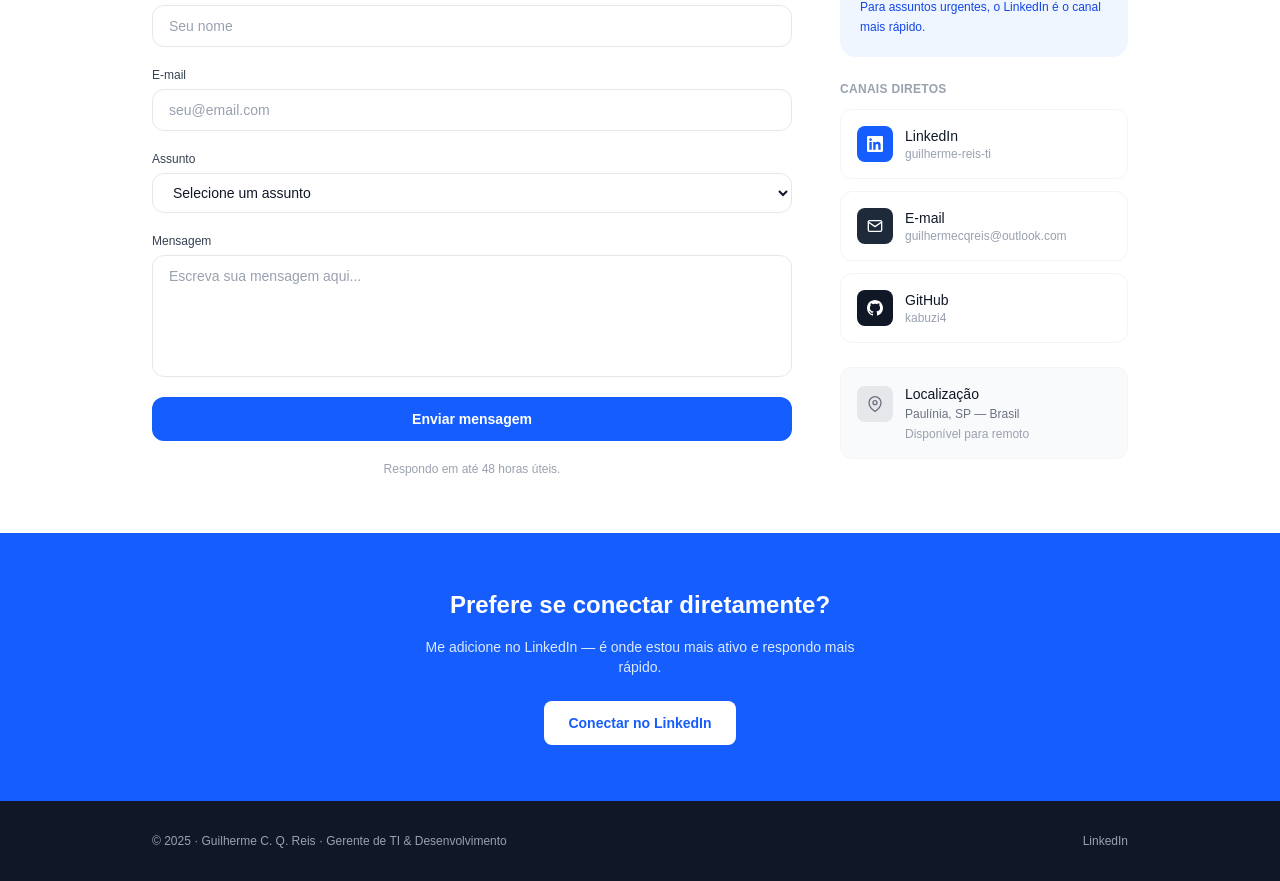
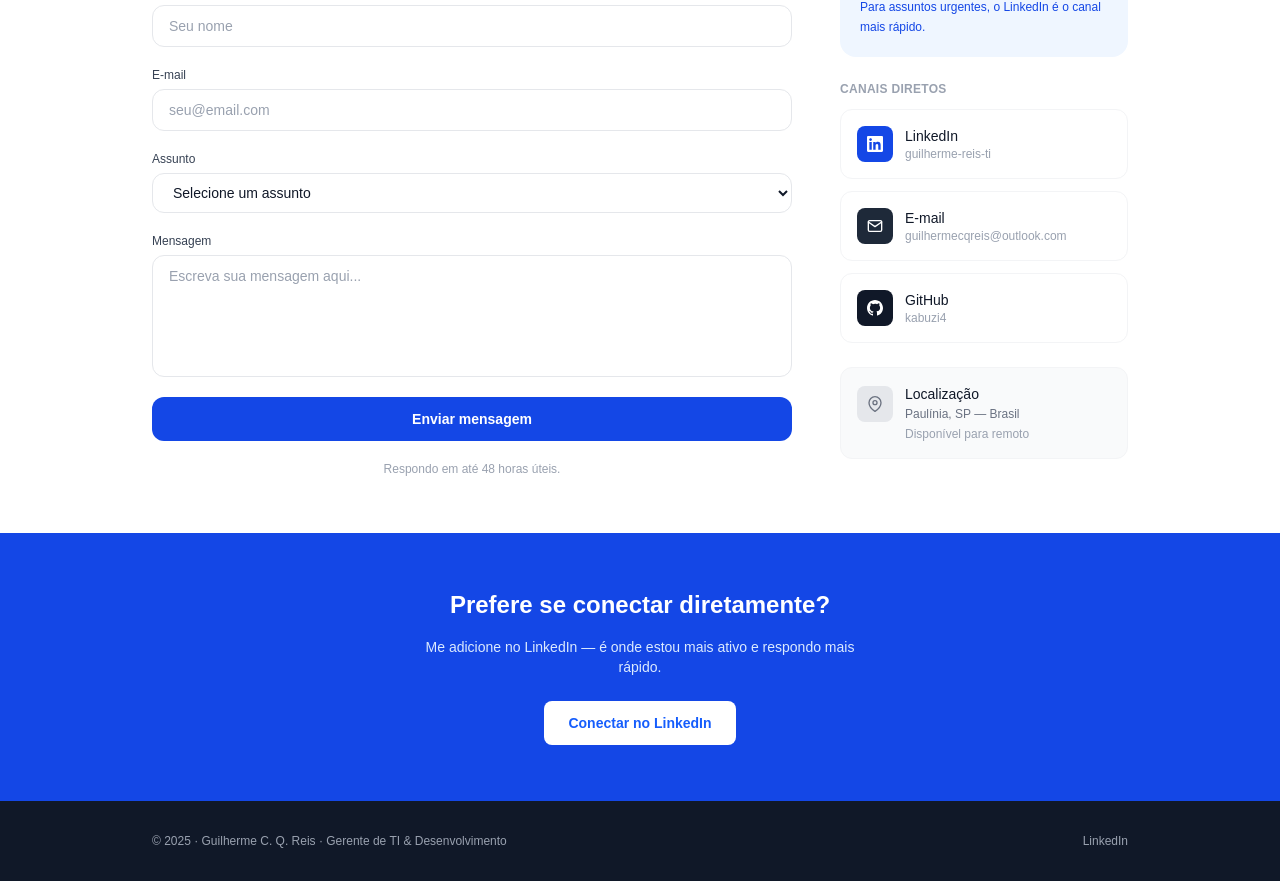
Before and after one commit to kabuzi4/blog-portfolio, a Next.js app: page /contato in a window 1280 px wide. Shown: the part 436-1317 px from the top of the page. Built offline with nearby package versions, Linux system fonts and the light colour scheme.

Commit message:
style: escurecer azul de blue-600 para blue-700 para melhor contraste

```diff
--- a/app/blog/[slug]/page.tsx
+++ b/app/blog/[slug]/page.tsx
@@ -260,7 +260,7 @@ export default async function PostPage({
                 </div>
               )}
 
-              <div className="bg-blue-600 rounded-2xl p-4 text-center">
+              <div className="bg-blue-700 rounded-2xl p-4 text-center">
                 <p className="text-xs font-semibold text-white mb-1">Vamos nos conectar?</p>
                 <p className="text-xs text-blue-100 mb-3 leading-relaxed">
                   Sigo compartilhando conteúdo sobre TI e liderança no LinkedIn.
--- a/app/blog/page.tsx
+++ b/app/blog/page.tsx
@@ -90,7 +90,7 @@ export default async function BlogPage({
                 href={href}
                 className={`flex-shrink-0 text-xs font-medium px-4 py-1.5 rounded-full border transition-colors ${
                   isActive
-                    ? "bg-blue-600 text-white border-blue-600"
+                    ? "bg-blue-700 text-white border-blue-600"
                     : "bg-white text-gray-500 border-gray-200 hover:border-blue-200 hover:text-blue-600"
                 }`}
               >
--- a/app/contato/page.tsx
+++ b/app/contato/page.tsx
@@ -113,7 +113,7 @@ export default function ContatoPage() {
               {/* Botão */}
               <button
                 type="submit"
-                className="w-full py-3 bg-blue-600 text-white text-sm font-semibold rounded-xl hover:bg-blue-700 active:scale-95 transition-all"
+                className="w-full py-3 bg-blue-700 text-white text-sm font-semibold rounded-xl hover:bg-blue-700 active:scale-95 transition-all"
               >
                 Enviar mensagem
               </button>
@@ -151,7 +151,7 @@ export default function ContatoPage() {
                   rel="noopener noreferrer"
                   className="flex items-center gap-3 p-4 bg-white border border-gray-100 rounded-xl hover:border-blue-200 hover:bg-blue-50/30 transition-all group"
                 >
-                  <div className="w-9 h-9 rounded-lg bg-blue-600 flex items-center justify-center flex-shrink-0">
+                  <div className="w-9 h-9 rounded-lg bg-blue-700 flex items-center justify-center flex-shrink-0">
                     <svg width="16" height="16" viewBox="0 0 24 24" fill="white">
                       <path d="M20.447 20.452h-3.554v-5.569c0-1.328-.027-3.037-1.852-3.037-1.853 0-2.136 1.445-2.136 2.939v5.667H9.351V9h3.414v1.561h.046c.477-.9 1.637-1.85 3.37-1.85 3.601 0 4.267 2.37 4.267 5.455v6.286zM5.337 7.433c-1.144 0-2.063-.926-2.063-2.065 0-1.138.92-2.063 2.063-2.063 1.14 0 2.064.925 2.064 2.063 0 1.139-.925 2.065-2.064 2.065zm1.782 13.019H3.555V9h3.564v11.452zM22.225 0H1.771C.792 0 0 .774 0 1.729v20.542C0 23.227.792 24 1.771 24h20.451C23.2 24 24 23.227 24 22.271V1.729C24 .774 23.2 0 22.222 0h.003z"/>
                     </svg>
@@ -224,7 +224,7 @@ export default function ContatoPage() {
       </section>
 
       {/* ── CTA FINAL ── */}
-      <section className="bg-blue-600 py-14">
+      <section className="bg-blue-700 py-14">
         <div className="max-w-5xl mx-auto px-6 text-center flex flex-col items-center gap-4">
           <h2 className="text-2xl font-bold text-white">
             Prefere se conectar diretamente?
--- a/app/page.tsx
+++ b/app/page.tsx
@@ -157,7 +157,7 @@ export default function Home() {
             <div className="flex flex-wrap gap-3 pt-2">
               <Link
                 href="/blog"
-                className="px-5 py-2.5 bg-blue-600 text-white text-sm font-medium rounded-lg hover:bg-blue-700 transition-colors"
+                className="px-5 py-2.5 bg-blue-700 text-white text-sm font-medium rounded-lg hover:bg-blue-700 transition-colors"
               >
                 Ver artigos
               </Link>
@@ -246,7 +246,7 @@ export default function Home() {
       </section>
 
       {/* ── CTA FINAL ── */}
-      <section className="bg-blue-600 py-14">
+      <section className="bg-blue-700 py-14">
         <div className="max-w-5xl mx-auto px-6 text-center flex flex-col items-center gap-4">
           <h2 className="text-2xl font-bold text-white">
             Vamos trocar experiências?
```
